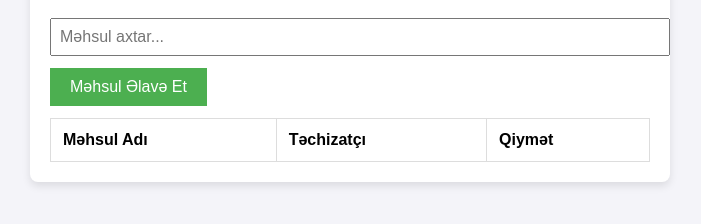
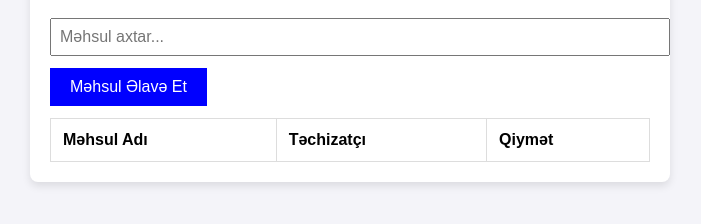
Before and after one commit to novruzoff9/MarketManagement, a website: page public/index.html in a window 1280 px wide. Shown: the part 350-574 px from the top of the page, without its empty margins (290-991 px from the left). Drawn offline with Linux system fonts and the light colour scheme; files whose address does not match are found by name.

Commit message:
Style updated

```diff
--- a/public/styles.css
+++ b/public/styles.css
@@ -39,7 +39,8 @@ th, td {
 }
 
 button {
-  background-color: #4CAF50;
+  /*background-color: #4CAF50;*/
+  background-color: blue;
   color: white;
   border: none;
   padding: 10px 20px;
```
Also changed, not shown: .github/workflows/firebase-hosting-merge.yml (added), firebase.json.
